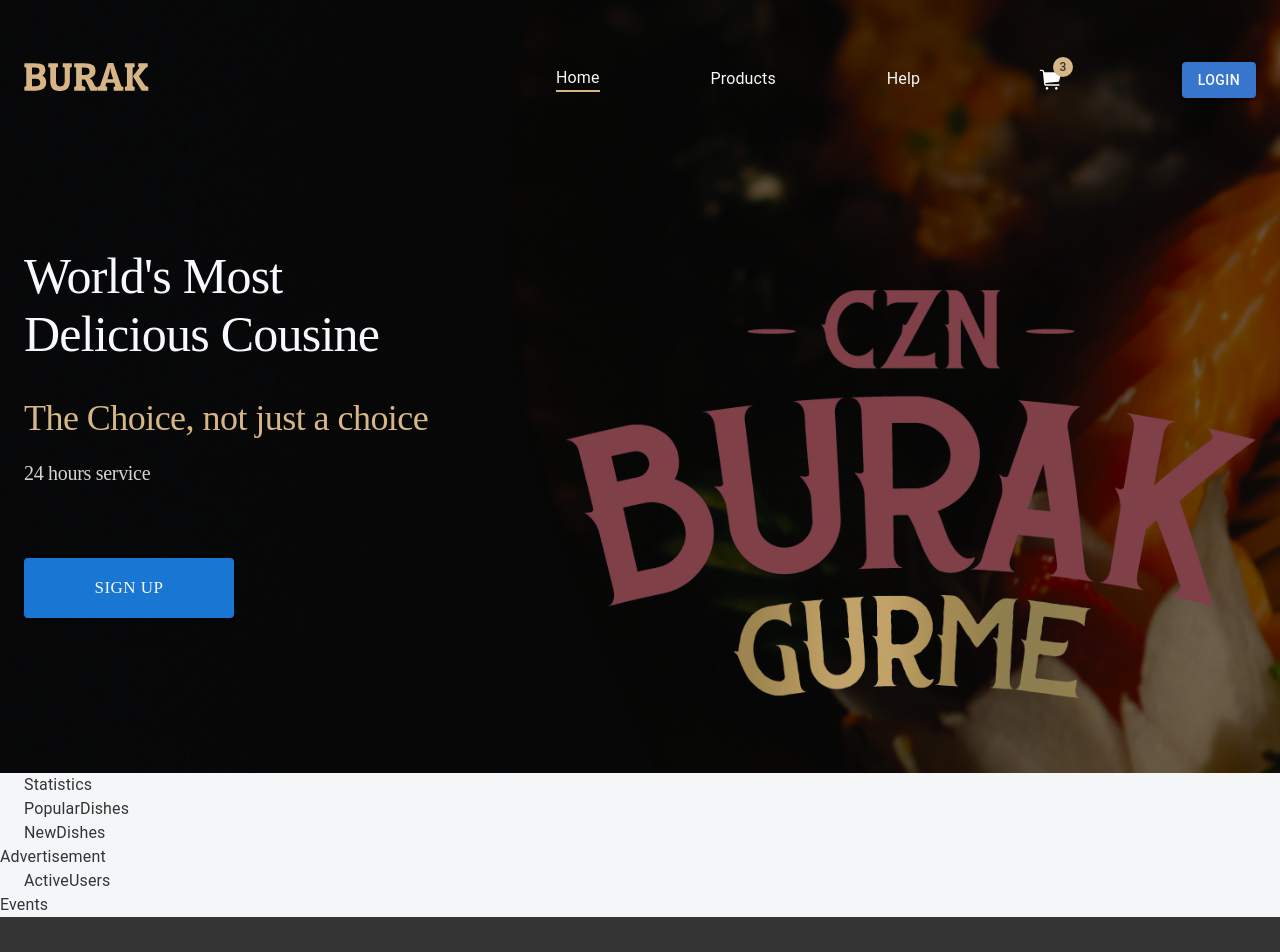
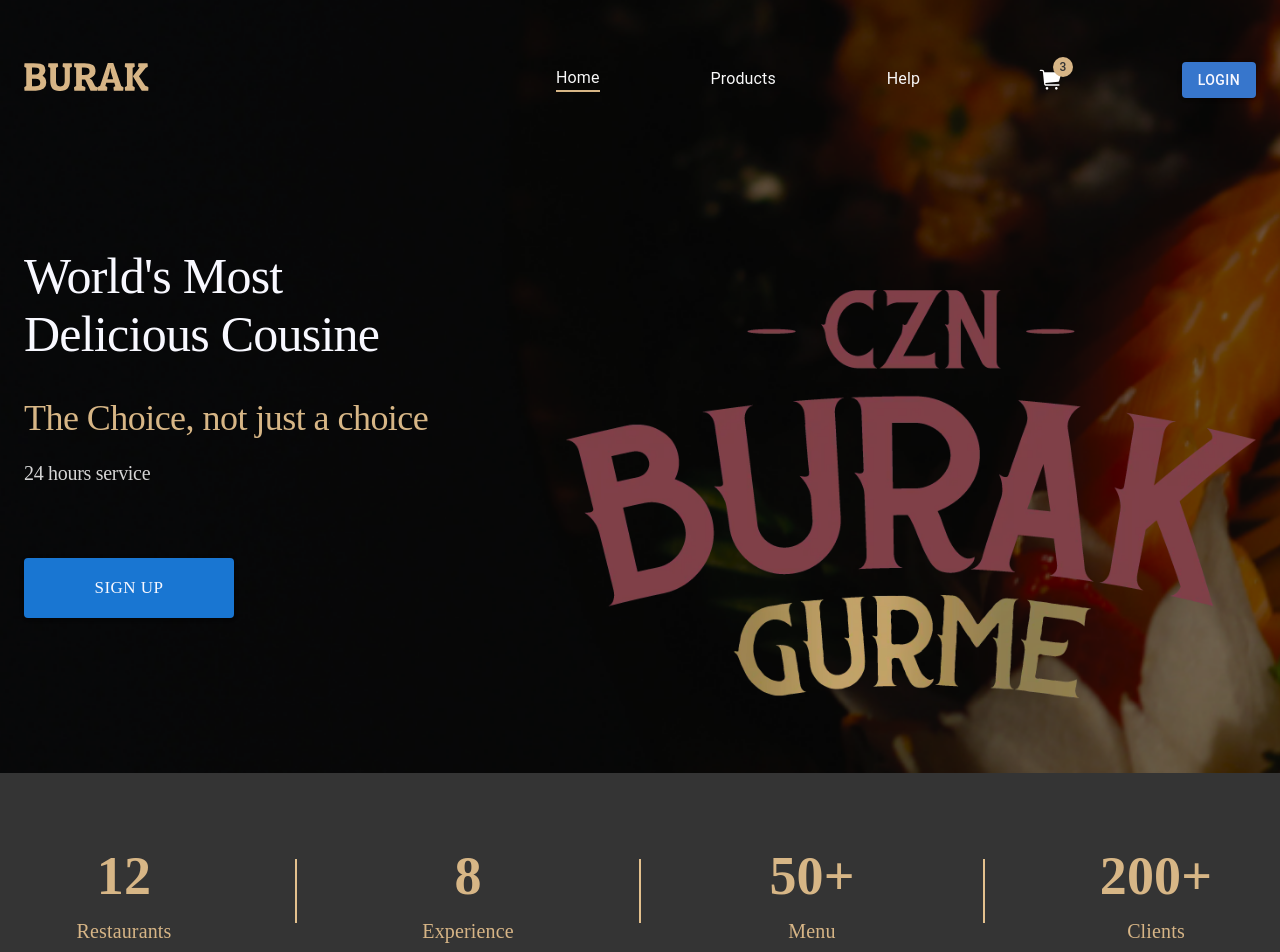
Before and after one commit to mukhammads-dev/burak-react, a React (Create React App) app: page / in a window 1280 px wide. Shown: the top 952 px of the page. Built offline with nearby package versions, Linux system fonts and the light colour scheme.

Commit message:
fix: modify statistics sectional component

```diff
--- /dev/null
+++ b/src/app/components/divider/index.tsx
@@ -0,0 +1,21 @@
+import React from 'react';
+import styled from 'styled-components';
+
+export interface IDividerProps {
+	width?: string;
+	height?: string;
+	bg?: string;
+}
+
+const DividerComponent = styled.span<IDividerProps>`
+	display: flex;
+	min-width: ${({ width }) => `${width}px`};
+	min-height: ${({ height }) => `${height}px`};
+	background: ${({ bg }) => `${bg}`};
+`;
+
+function Divider(props: IDividerProps) {
+	return <DividerComponent {...props} />;
+}
+
+export default Divider;
--- a/src/app/screens/homePage/ActiveUsers.tsx
+++ b/src/app/screens/homePage/ActiveUsers.tsx
@@ -1,5 +1,5 @@
+import React from "react";
 import { Container } from "@mui/material";
-import React from "react";
 
 export default function ActiveUsers() {
     return (
--- a/src/app/screens/homePage/Advertisement.tsx
+++ b/src/app/screens/homePage/Advertisement.tsx
@@ -1,3 +1,4 @@
+import React from "react";
 export default function Advertisement() {
     return <div>Advertisement </div>;
 }
--- a/src/app/screens/homePage/Events.tsx
+++ b/src/app/screens/homePage/Events.tsx
@@ -1,3 +1,4 @@
+import React from "react";
 export default function Events() {
     return <div>Events </div>;
 }
--- a/src/app/screens/homePage/NewDishes.tsx
+++ b/src/app/screens/homePage/NewDishes.tsx
@@ -1,5 +1,6 @@
+import React from "react";
 import { Container } from "@mui/material";
-import React from "react";
+
 
 export default function NewDishes() {
     return (
--- a/src/app/screens/homePage/PopularDishes.tsx
+++ b/src/app/screens/homePage/PopularDishes.tsx
@@ -1,5 +1,5 @@
+import React from "react";
 import { Container } from "@mui/material";
-import React from "react";
 
 export default function PopularDishes() {
     return (
--- a/src/app/screens/homePage/Statistics.tsx
+++ b/src/app/screens/homePage/Statistics.tsx
@@ -1,10 +1,33 @@
-import { Container } from "@mui/material";
 import React from "react";
+import { Box, Container, Stack } from "@mui/material";
+import Divider from "../../components/divider";
 
 export default function Statistics() {
     return (
-        <div>
-            <Container> Statistics</Container>
+        <div className={"static-frame"}>
+            <Container>
+                <Stack className="info">
+                    <Stack className="static-box">
+                        <Box className="static-num">12</Box>
+                        <Box className="static-text">Restaurants</Box>
+                    </Stack>
+                    <Divider height="64" width="2" bg="#E3C08D" />
+                    <Stack className="static-box">
+                        <Box className="static-num">8</Box>
+                        <Box className="static-text">Experience</Box>
+                    </Stack>
+                    <Divider height="64" width="2" bg="#E3C08D" />
+                    <Stack className="static-box">
+                        <Box className="static-num">50+</Box>
+                        <Box className="static-text">Menu</Box>
+                    </Stack>
+                    <Divider height="64" width="2" bg="#E3C08D" />
+                    <Stack className="static-box">
+                        <Box className="static-num">200+</Box>
+                        <Box className="static-text">Clients</Box>
+                    </Stack>
+                </Stack>
+            </Container>
         </div>
     );
 }
--- a/src/app/screens/homePage/index.tsx
+++ b/src/app/screens/homePage/index.tsx
@@ -5,6 +5,8 @@ import Events from "./Events";
 import NewDishes from "./NewDishes";
 import PopularDishes from "./PopularDishes";
 import Statistics from "./Statistics";
+import "../../../css/home.css";
+
 export default function HomePage() {
     return <div className={"homepage"}>
         <Statistics />
--- a/src/css/home.css
+++ b/src/css/home.css
@@ -0,0 +1,48 @@
+.homepage {
+    width: 100%;
+    height: auto;
+}
+
+/** STATISTICS **/
+.homepage .static-frame {
+    width: 100%;
+    height: 236px;
+    background: #343434;
+}
+
+.homepage .static-frame .info {
+    height: 100%;
+    display: flex;
+    flex-direction: row;
+    justify-content: space-between;
+    align-items: center;
+}
+
+.homepage .static-frame .info .static-box {
+    width: 200px;
+    height: 116px;
+    display: flex;
+    flex-direction: column;
+    align-items: center;
+    justify-content: center;
+}
+
+.homepage .static-frame .info .static-box .static-num {
+    text-align: center;
+    font-family: Poppins;
+    font-size: 54px;
+    font-style: normal;
+    font-weight: 600;
+    line-height: 80px;
+    color: #D7B686;
+}
+
+.homepage .static-frame .info .static-box .static-text {
+    text-align: center;
+    font-family: Poppins;
+    font-size: 20px;
+    font-style: normal;
+    font-weight: 500;
+    line-height: 30px;
+    color: #D7B586;
+}
```
